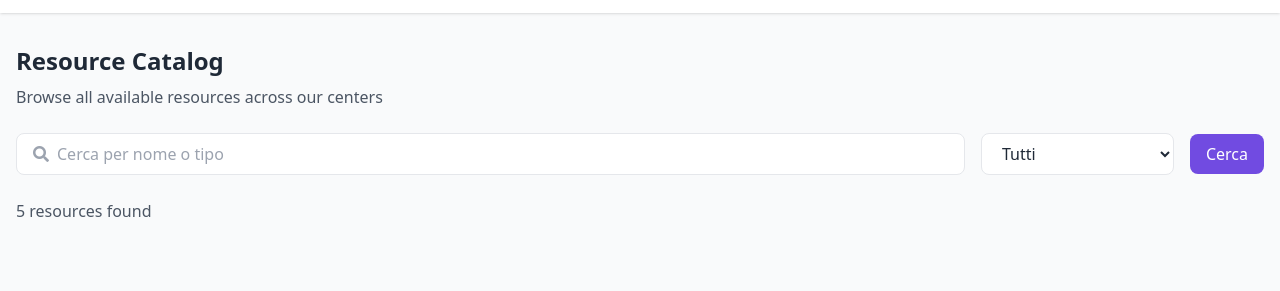
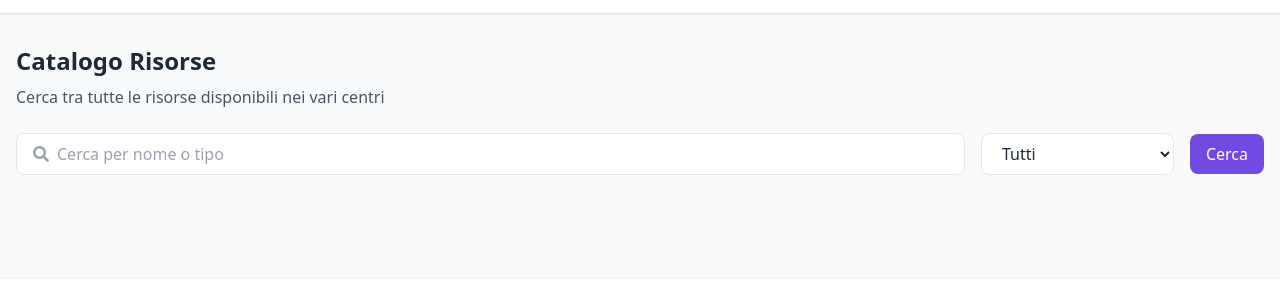
Before and after one commit to MarcelloCroci/Progettone-Multimediale, a website: page public/html/resources.html in a window 1280 px wide. Shown: the part 59-350 px from the top of the page. Drawn offline with nearby package versions, Linux system fonts and the light colour scheme; no server answers.

Commit message:
italiano risorse

```diff
--- a/public/html/resources.html
+++ b/public/html/resources.html
@@ -99,10 +99,10 @@
 </script>
 
    <h2 class="text-2xl font-bold mb-2">
-    Resource Catalog
+    Catalogo Risorse
    </h2>
    <p class="text-gray-600 mb-6">
-    Browse all available resources across our centers
+    Cerca tra tutte le risorse disponibili nei vari centri
    </p>
    <!-- Pulsante Admin -->
 <div id="addResBtnContainer" class="mb-6" style="display:none">
@@ -144,9 +144,6 @@
     </button>
    </div> -->
    <!-- Resource Count -->
-   <p class="text-gray-600 mb-4">
-    5 resources found
-   </p>
 
    <!-- Container for dynamic resource cards -->
 <div id="resourceContainer" class="grid grid-cols-1 md:grid-cols-2 lg:grid-cols-3 gap-6"></div>
```
